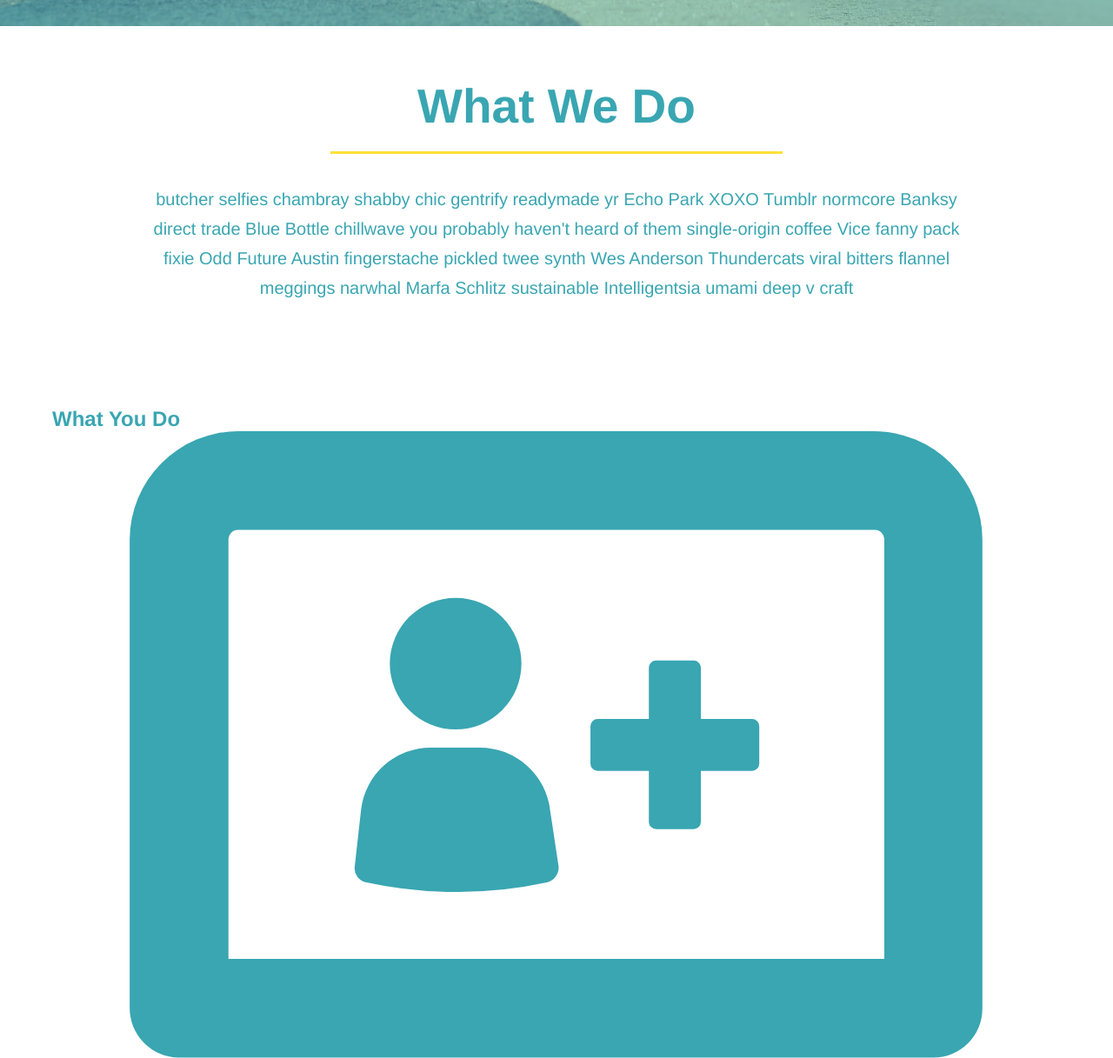
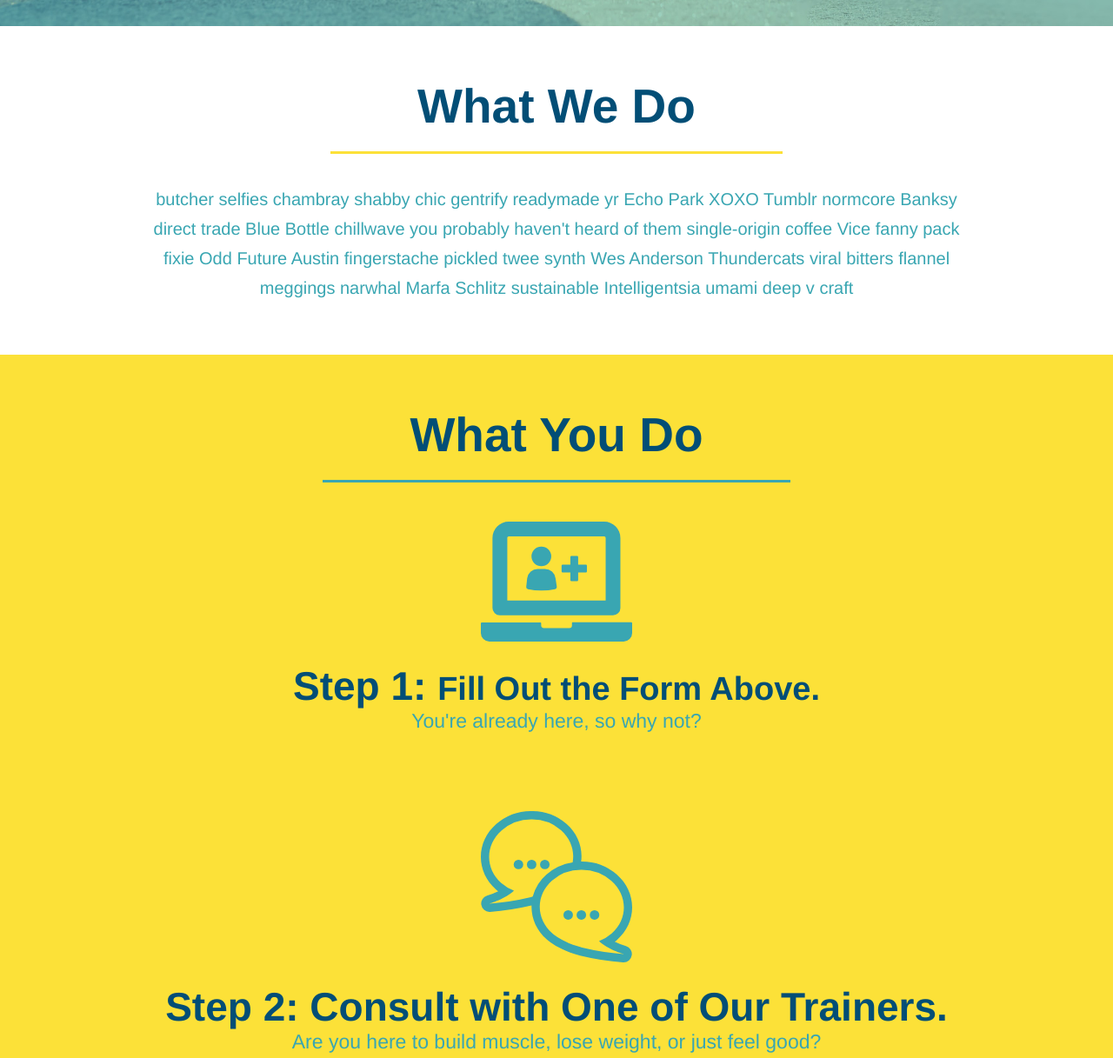
Before and after one commit to RossWestwater/run-buddy, a plain HTML site: page index.html in a window 1280 px wide. Shown: the part 652-1869 px from the top of the page at 87% size. Drawn offline with Linux system fonts and the light colour scheme.

Commit message:
update to what-you-do steps

```diff
--- a/assets/css/style.css
+++ b/assets/css/style.css
@@ -125,15 +125,6 @@ section {
   text-align: center;
 }
 
-.intro h2 {
-  font-size: 55px;
-  margin-bottom: 35px;
-  padding: 0 100px 20px 100px;
-  border-bottom: 3px solid;
-  border-color: #fce138;
-  display: inline-block;
-}
-
 .intro p {
   line-height: 1.7;
   color: #39a6b2;
@@ -141,3 +132,47 @@ section {
   font-size: 20px;
   margin: 0 auto;
 }
+
+.steps {
+  text-align: center;
+  background-color: #fce138;
+}
+
+.section-title {
+  font-size: 55px;
+  color: #024e76;
+  margin-bottom: 35px;
+  padding: 0 100px 20px 100px;
+  display: inline-block;
+  border-bottom: 3px solid;
+}
+.primary-border {
+  border-color: #fce138;
+}
+.secondary-border {
+  border-color: #39a6b2
+}
+
+.steps div {
+  margin-bottom: 80px;
+}
+
+.steps img {
+  width: 15%;
+  margin: 10px 0;
+}
+
+.steps h3 {
+  color: #024e76;
+  font-size: 46px;
+  margin-top: 10px;
+}
+
+.steps p {
+  color: #39a6b2;
+  font-size: 23px;
+}
+
+.steps span {
+  font-size: 38px;
+}
--- a/index.html
+++ b/index.html
@@ -70,19 +70,19 @@
 
   <!-- "what we do" section -->
   <section id="what-we-do" class="intro">
-    <h2>What We Do</h2>
+    <h2 class="section-title primary-border">What We Do</h2>
     <p>
       butcher selfies chambray shabby chic gentrify readymade yr Echo Park XOXO Tumblr normcore Banksy direct trade Blue Bottle chillwave you probably haven't heard of them single-origin coffee Vice fanny pack fixie Odd Future Austin fingerstache pickled twee synth Wes Anderson Thundercats viral bitters flannel meggings narwhal Marfa Schlitz sustainable Intelligentsia umami deep v craft
     </p>
   </section>
 
   <!-- "what you do" section -->
-  <section id="what-you-do">
-    <h2>What You Do</h2>
+  <section id="what-you-do" class="steps">
+    <h2 class="section-title secondary-border">What You Do</h2>
     <div>
       <!-- insert this img element -->
       <img src="./assets/images/step-1.svg" alt="" />
-      <h3>Step 1: Fill Out the Form Above.</h3>
+      <h3>Step 1: <span>Fill Out the Form Above.</span></h3>
       <p>You're already here, so why not?</p>
     </div>
 
```
